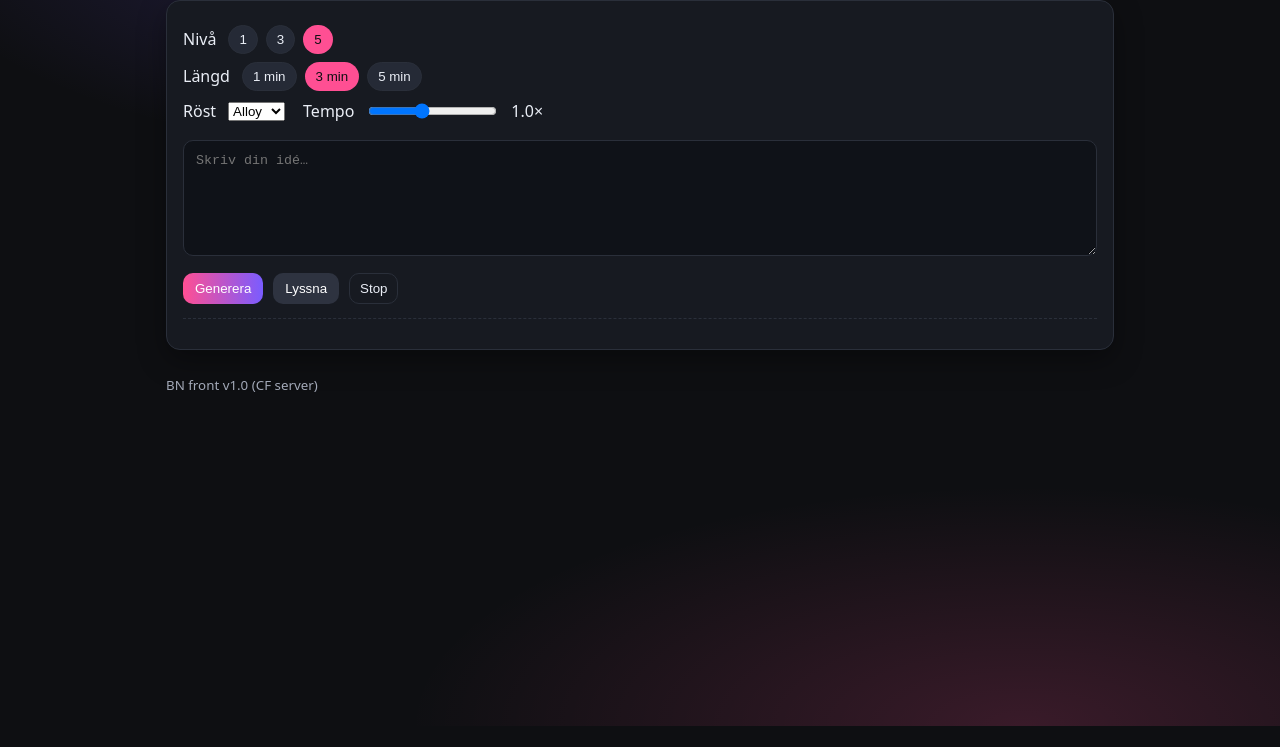
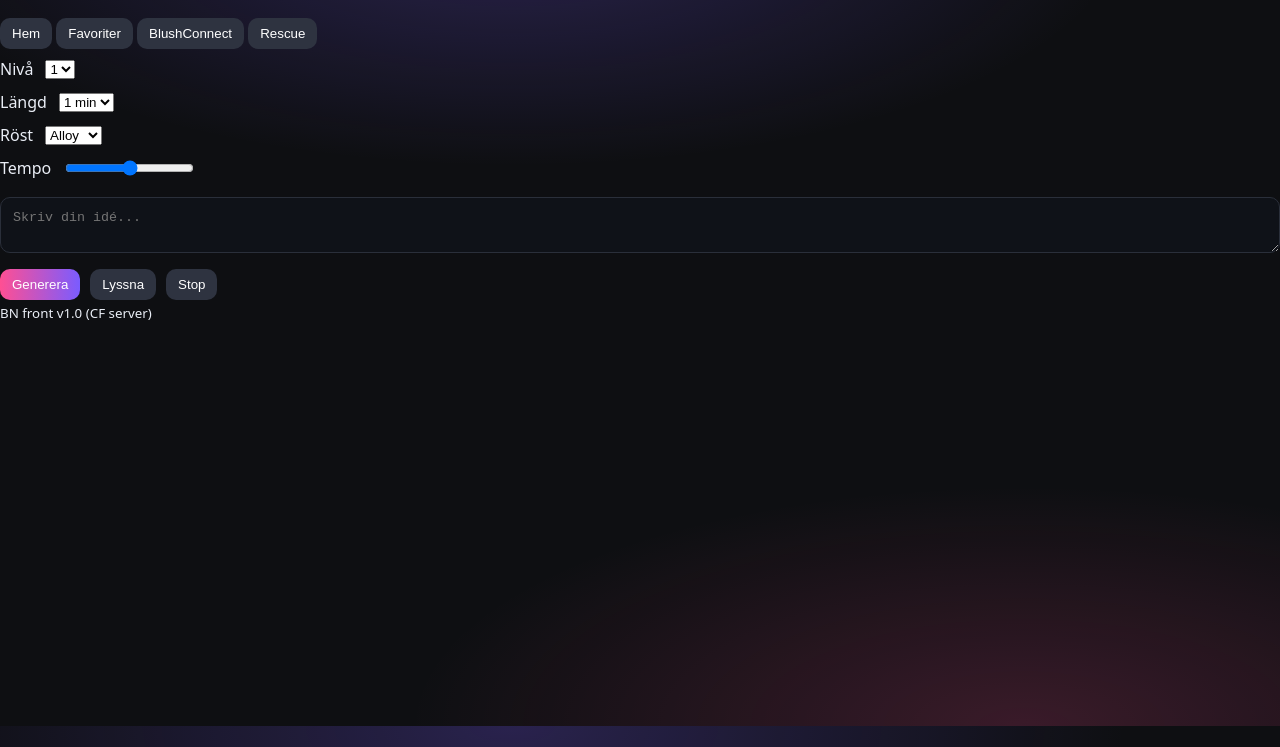
Before and after one commit to Bjortab/bn-demo, a plain HTML site: page index.html in a window 1280 px wide. Shown: the part 74-821 px from the top of the page. Before the commit the page ends 800 px from the top, so only its background shows below. Drawn offline with Linux system fonts and the light colour scheme.

Commit message:
Update index.html

```diff
--- a/index.html
+++ b/index.html
@@ -1,70 +1,77 @@
 <!DOCTYPE html>
 <html lang="sv">
 <head>
-  <meta charset="utf-8" />
-  <meta name="viewport" content="width=device-width,initial-scale=1" />
+  <meta charset="UTF-8">
+  <meta name="viewport" content="width=device-width, initial-scale=1.0">
   <title>Blush Narratives</title>
-  <link rel="stylesheet" href="styles.css" />
+  <link rel="stylesheet" href="styles.css">
 </head>
 <body>
-  <header class="topbar">
+  <header>
     <h1>Blush Narratives</h1>
-    <nav class="nav">
-      <button id="btnHealth" class="ghost">API-status</button>
-      <span id="status" class="muted"></span>
+    <nav>
+      <button id="homeBtn">Hem</button>
+      <button id="favoritesBtn">Favoriter</button>
+      <button id="connectBtn">BlushConnect</button>
+      <button id="rescueBtn">Rescue</button>
     </nav>
   </header>
 
-  <main class="wrap">
-    <section class="panel">
+  <main>
+    <!-- Nivå -->
     <div class="row">
-        <label>Nivå</label>
-        <div class="chips" id="chipsLevel">
-          <button data-level="1" class="chip">1</button>
-          <button data-level="3" class="chip">3</button>
-          <button data-level="5" class="chip chip-on">5</button>
-        </div>
+      <label for="level">Nivå</label>
+      <select id="level">
+        <option value="1">1</option>
+        <option value="3">3</option>
+        <option value="5">5</option>
+      </select>
     </div>
 
+    <!-- Längd -->
     <div class="row">
-        <label>Längd</label>
-        <div class="chips" id="chipsLen">
-          <button data-min="1" class="chip">1 min</button>
-          <button data-min="3" class="chip chip-on">3 min</button>
-          <button data-min="5" class="chip">5 min</button>
-        </div>
+      <label for="length">Längd</label>
+      <select id="length">
+        <option value="1">1 min</option>
+        <option value="3">3 min</option>
+        <option value="5">5 min</option>
+      </select>
     </div>
 
+    <!-- Röst -->
     <div class="row">
-        <label>Röst</label>
+      <label for="voice">Röst</label>
       <select id="voice">
         <option value="alloy">Alloy</option>
+        <option value="coral">Coral</option>
         <option value="verse">Verse</option>
-          <option value="coral">Coral</option>
       </select>
-
-        <label class="inline">Tempo</label>
-        <input id="rate" type="range" min="0.8" max="1.3" step="0.05" value="1.0">
-        <span id="rateVal">1.0×</span>
     </div>
 
-      <textarea id="idea" rows="6" placeholder="Skriv din idé…"></textarea>
-
-      <div class="actions">
-        <button id="btnGenerate" class="primary">Generera</button>
-        <button id="btnListen">Lyssna</button>
-        <button id="btnStop" class="ghost">Stop</button>
+    <!-- Tempo -->
+    <div class="row">
+      <label for="tempo">Tempo</label>
+      <input type="range" id="tempo" min="0.5" max="1.5" step="0.1" value="1.0">
     </div>
 
-      <article id="story" class="story"></article>
-      <audio id="audio" preload="auto"></audio>
+    <!-- Text input -->
+    <section id="story">
+      <textarea id="userIdea" placeholder="Skriv din idé..."></textarea>
+      <div class="actions">
+        <button id="generateBtn" class="primary">Generera</button>
+        <button id="listenBtn" class="secondary">Lyssna</button>
+        <button id="stopBtn" class="danger">Stop</button>
+      </div>
+      <div id="output"></div>
     </section>
   </main>
 
-  <footer class="foot">
-    <small id="buildTag">BN front v1.0 (CF server)</small>
+  <footer>
+    <small>BN front v1.0 (CF server)</small>
   </footer>
 
+  <!-- Scripts -->
+  <script defer src="config.js"></script>
   <script defer src="app.js"></script>
 </body>
 </html>
```
Lines whose indentation alone changed are shown as unchanged.
